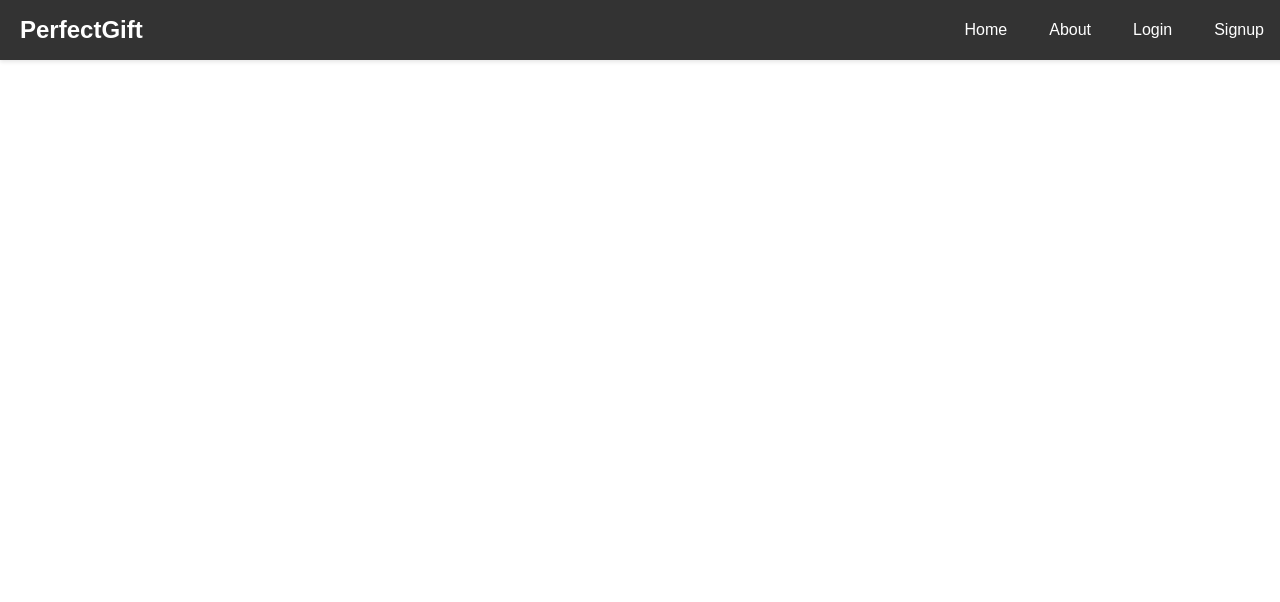
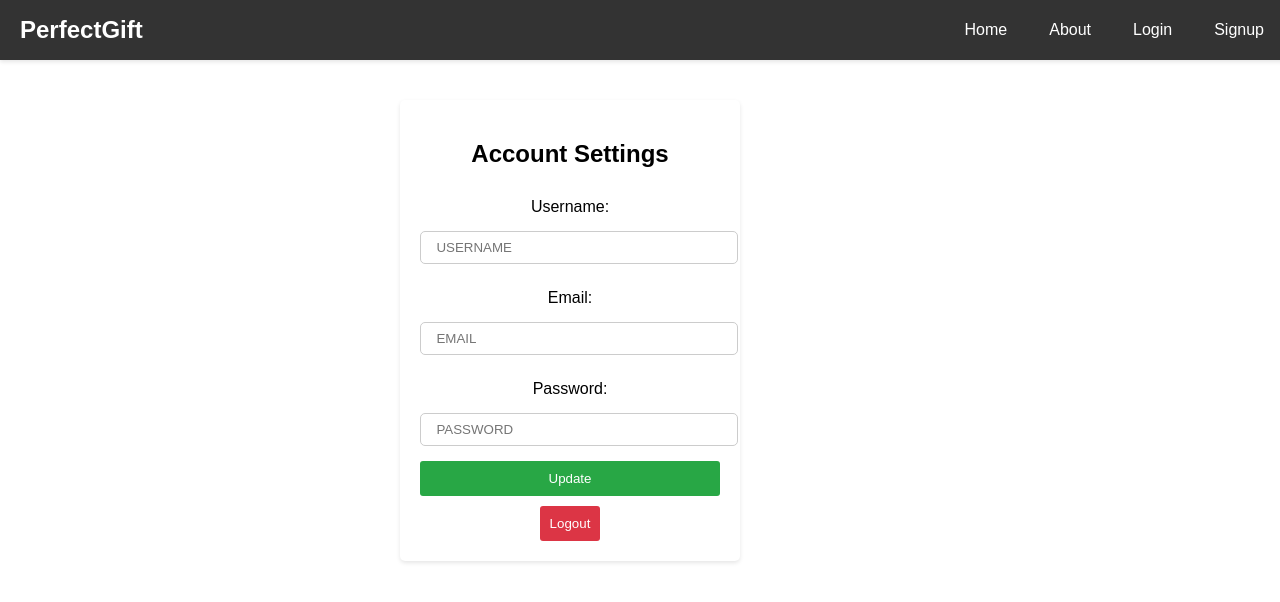
Before and after one commit to Capstone-Summer-2024/Perfect-Gift, a React (Create React App) app in the folder Frontend/my-app/: page /dashboard in a window 1280 px wide. Shown: the top 602 px of the page. Built offline with nearby package versions, Linux system fonts and the light colour scheme.

Commit message:
Added ProductGrid & Dashboard
Added dashboard and productgrid to website, added some basic designs for first revision

```diff
--- a/Frontend/my-app/src/App.js
+++ b/Frontend/my-app/src/App.js
@@ -4,7 +4,8 @@ import CollectingInfo from "./pages/CollectingInfo";
 import LoginSignup from "./pages/LoginSignup";
 import HomePage from "./pages/HomePage";
 import Navbar from "./components/NavBar";
-
+import Dashboard from "./pages/Dashboard";
+import ProductGrid from "./components/ProductGrid";
 import MultiStepForm from "./components/MultiStepForm";
 
 function App() {
@@ -17,6 +18,8 @@ function App() {
             <Route path="/" element={<HomePage />} />
             <Route path="/login" element={<LoginSignup />} />
             <Route path="/collect-info" element={<MultiStepForm />} />
+            <Route path="/dashboard" element={<Dashboard />} />
+            <Route path="/product-grid" element={<ProductGrid />} />
           </Routes>
         </div>
       </BrowserRouter>
--- /dev/null
+++ b/Frontend/my-app/src/components/ProductGrid.js
@@ -0,0 +1,10 @@
+import React, { useState } from "react";
+import styles from "./ProductGrid.module.css";
+
+const ProductGrid = () => {
+    return (
+    <div>This is the product grid</div>
+    );
+};
+
+export default ProductGrid;
--- a/Frontend/my-app/src/pages/Dashboard.js
+++ b/Frontend/my-app/src/pages/Dashboard.js
@@ -1,10 +1,25 @@
-import React, { useState } from "react";
-import styles from "./CollectingInfo.module.css";
+import React from "react";
+import styles from "./Dashboard.module.css";
 
 const Dashboard = () => {
     return (
-    <div>test</div>
+        <div className={styles.container}>
+            <h2>Account Settings</h2>
+            <form id="accountForm">
+                <label for="username">Username:</label>
+                <input type="text" id="username" name="username" placeholder="  USERNAME" required/>
+
+                <label for="email">Email:</label>
+                <input type="email" id="email" name="email" placeholder="  EMAIL" required/>
+
+                <label for="password">Password:</label>
+                <input type="password" name="password" placeholder="  PASSWORD" required/>
+
+                <button type="submit">Update</button>
+            </form>
+            <button className={styles.logoutButton}>Logout</button>
+        </div>
     );
-    };
+};
 
 export default Dashboard;
--- a/Frontend/my-app/src/pages/Dashboard.module.css
+++ b/Frontend/my-app/src/pages/Dashboard.module.css
@@ -0,0 +1,48 @@
+.container {
+    background-color: #fff;
+    padding: 20px;
+    border-radius: 5px;
+    box-shadow: 0 2px 4px rgba(0,0,0,0.1);
+    width: 300px;
+    text-align: center;
+    margin-top: 100px;
+    margin-left: 400px;
+}
+
+h2 {
+    margin-bottom: 20px;
+}
+
+form {
+    display: flex;
+    flex-direction: column;
+}
+
+label {
+    margin-bottom: 5px;
+}
+
+input {
+    margin-bottom: 15px;
+    padding: 8px;
+    border: 1px solid #ccc;
+    border-radius: 3px;
+}
+
+button {
+    padding: 10px;
+    border: none;
+    border-radius: 3px;
+    background-color: #28a745;
+    color: #fff;
+    cursor: pointer;
+}
+
+.logoutButton {
+    background-color: #dc3545;
+    margin-top: 10px;
+}
+
+button:hover {
+    opacity: 0.9;
+}
```
Also changed, not shown: Frontend/my-app/src/components/MultiStepForm.module.css (line endings or trailing spaces), Frontend/my-app/src/components/NavBar.js (line endings or trailing spaces), Frontend/my-app/src/components/ProductGrid.module.css (added).
